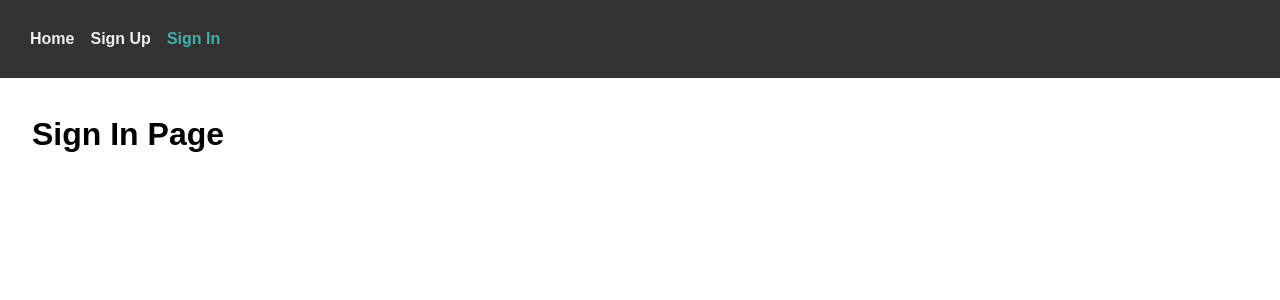
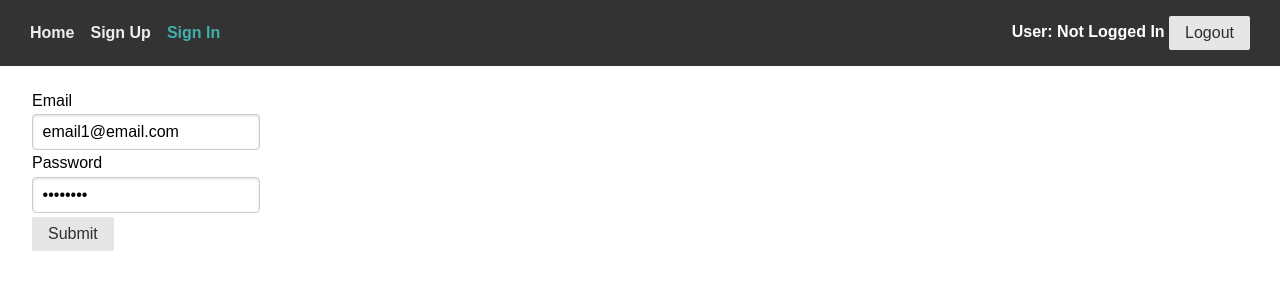
Before and after one commit to AlyxMoon/cooking-scribe, a Vue app in the folder client/: page /auth/signin in a window 1280 px wide. Shown: the top 300 px of the page. Built offline with nearby package versions, Linux system fonts and the light colour scheme; what @feathersjs/authentication-client, @feathersjs/feathers, @feathersjs/rest-client would draw is missing.

Commit message:
connect logout behavior

```diff
--- a/client/src/components/Navbar.vue
+++ b/client/src/components/Navbar.vue
@@ -3,22 +3,41 @@
     <router-link :to="{ name: 'Home' }">Home</router-link>
     <router-link :to="{ name: 'SignUp' }">Sign Up</router-link>
     <router-link :to="{ name: 'SignIn' }">Sign In</router-link>
+
+    <div class="user-info">
+      User: {{ isLoggedIn ? user.username : 'Not Logged In' }}
+
+      <button class="pure-button" @click="logout">Logout</button>
+    </div>
   </nav>
 </template>
 
 <script lang="ts">
 import { defineComponent } from 'vue'
+import { mapActions, mapGetters, mapState } from 'vuex'
 
 export default defineComponent({
   name: 'Navbar',
+
+  computed: {
+    ...mapState('auth', {
+      user: 'user',
+    }),
+    ...mapGetters('auth', ['isLoggedIn']),
+  },
+
+  methods: {
+    ...mapActions('auth', ['logout']),
+  },
 })
 </script>
 
 <style scoped lang="scss">
 nav {
-  padding: 30px;
+  padding: 1rem 30px;
 
   display: flex;
+  align-items: center;
   gap: 1em;
 
   background-color: #333;
@@ -32,5 +51,12 @@ nav {
       color: #3FB0AC;
     }
   }
+
+  .user-info {
+    margin-left: auto;
+
+    color: white;
+    font-weight: bold;
+  }
 }
 </style>
--- a/client/src/store/index.ts
+++ b/client/src/store/index.ts
@@ -20,8 +20,11 @@ export const store = createStore({
   plugins: [
     (store: Store<Record<string, unknown>>): void => {
       client.authentication.service.on('created', (data: AuthenticationResult) => {
-        console.log('authenticated boooyeah')
         store.commit('auth/setUser', data.user)
+      })
+
+      client.authentication.service.on('removed', () => {
+        store.commit('auth/clearUser')
       })
     },
   ],
--- a/client/src/store/modules/auth.ts
+++ b/client/src/store/modules/auth.ts
@@ -54,4 +54,8 @@ export const mutations = {
   setUser: (state: State, user: UserData | null): void => {
     state.user = user
   },
+
+  clearUser: (state: State): void => {
+    state.user = null
+  },
 }
--- a/client/src/views/SignIn.vue
+++ b/client/src/views/SignIn.vue
@@ -1,12 +1,44 @@
 <template>
-  <h1>Sign In Page</h1>
+  <div class="page-sign-in">
+    <form
+      class="pure-form pure-form-stacked"
+      @submit.prevent="handleLogin"
+    >
+      <fieldset>
+        <label for="email">Email</label>
+        <input type="email" v-model="user.email" />
+
+        <label for="password">Password</label>
+        <input type="password" v-model="user.password" />
+
+        <button class="pure-button">Submit</button>
+      </fieldset>
+    </form>
+  </div>
 </template>
 
 <script lang="ts">
 import { defineComponent } from 'vue'
+import { mapActions } from 'vuex'
 
 export default defineComponent({
   name: 'Sign In',
+
+  data: () => ({
+    user: {
+      email: 'email1@email.com',
+      password: 'password',
+    },
+  }),
+
+  methods: {
+    ...mapActions('auth', ['login']),
+
+    async handleLogin () {
+      const { email, password } = this.user
+      this.login({ email, password })
+    },
+  },
 })
 </script>
 
```
